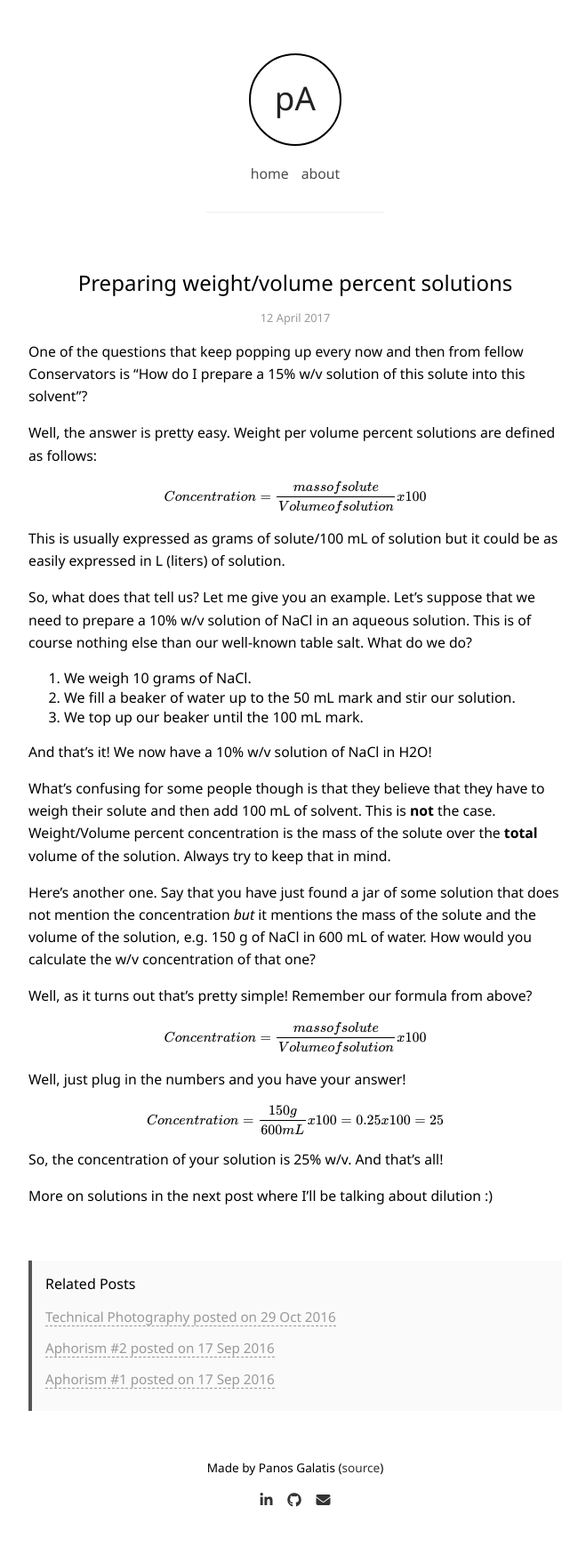
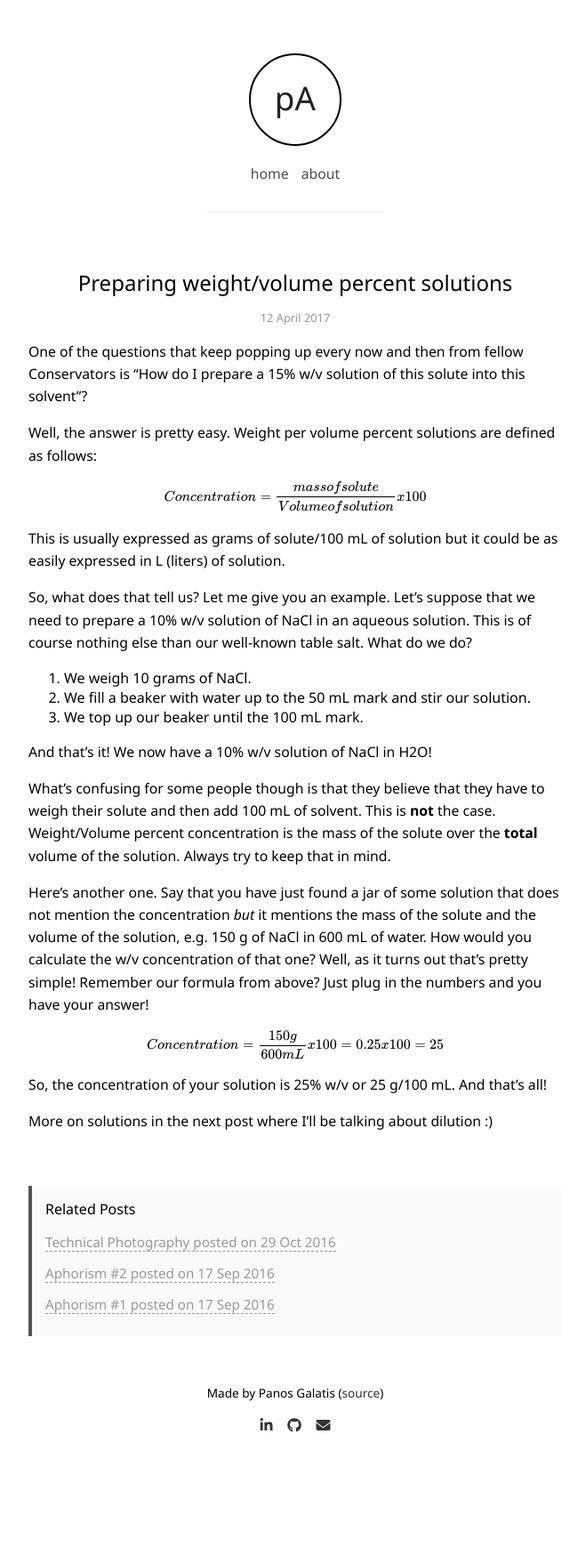
Before and after one commit to pgalatis/pgalatis.github.io, a Jekyll site: the page built from _posts/2017-04-12-preparing_weight_volume_percent_solutions.md, in a window 1280 px wide. Shown: the whole page at 89% size, without its empty margins (308-967 px from the left). Built offline with Jekyll 4.4.1, drawn with Linux system fonts in a browser that asks for light colours; nearby versions of some CDN libraries; formulas are drawn with MathJax 3; after the commit the page ends 1673 px from its top, so only the background shows below that.

Commit message:
Update 2017-04-12-preparing_weight_volume_percent_solutions.md

```diff
--- a/_posts/2017-04-12-preparing_weight_volume_percent_solutions.md
+++ b/_posts/2017-04-12-preparing_weight_volume_percent_solutions.md
@@ -9,7 +9,9 @@ One of the questions that keep popping up every now and then from fellow Conserv
 Well, the answer is pretty easy. Weight per volume percent solutions are defined as follows:
 
 $$
-Concentration = \frac{mass{}of{}solute}{Volume{}of{}solution} x 100
+\begin{align}
+Concentration = \frac{mass{}of{}solute}{Volume{}of{}solution} x 100 \\
+\end{align}
 $$
 
 This is usually expressed as grams of solute/100 mL of solution but it could be as easily expressed in L (liters) of solution.
@@ -17,27 +19,21 @@ This is usually expressed as grams of solute/100 mL of solution but it could be
 So, what does that tell us? Let me give you an example. Let's suppose that we need to prepare a 10% w/v solution of NaCl in an aqueous solution. This is of course nothing else than our well-known table salt. What do we do?
 
 1. We weigh 10 grams of NaCl.
-2. We fill a beaker of water up to the 50 mL mark and stir our solution.
+2. We fill a beaker with water up to the 50 mL mark and stir our solution.
 3. We top up our beaker until the 100 mL mark.
 
 And that's it! We now have a 10% w/v solution of NaCl in H2O!
 
 What's confusing for some people though is that they believe that they have to weigh their solute and then add 100 mL of solvent. This is **not** the case. Weight/Volume percent concentration is the mass of the solute over the **total** volume of the solution. Always try to keep that in mind.
 
-Here's another one. Say that you have just found a jar of some solution that does not mention the concentration *but* it mentions the mass of the solute and the volume of the solution, e.g. 150 g of NaCl in 600 mL of water. How would you calculate the w/v concentration of that one?
-
-Well, as it turns out that's pretty simple! Remember our formula from above?
+Here's another one. Say that you have just found a jar of some solution that does not mention the concentration *but* it mentions the mass of the solute and the volume of the solution, e.g. 150 g of NaCl in 600 mL of water. How would you calculate the w/v concentration of that one? Well, as it turns out that's pretty simple! Remember our formula from above? Just plug in the numbers and you have your answer!
 
 $$
-Concentration = \frac{mass{}of{}solute}{Volume{}of{}solution} x 100
+\begin{align}
+Concentration = \frac{150{}g}{600{}mL} x 100 = 0.25 x 100 = 25%
+\end{align}
 $$
 
-Well, just plug in the numbers and you have your answer!
-
-$$
-Concentration = \frac{150{}g}{600{}mL} x 100 = 0.25 x 100 = 25%
-$$
-
-So, the concentration of your solution is 25% w/v. And that's all!
+So, the concentration of your solution is 25% w/v or 25 g/100 mL. And that's all!
 
 More on solutions in the next post where I'll be talking about dilution :)
```
